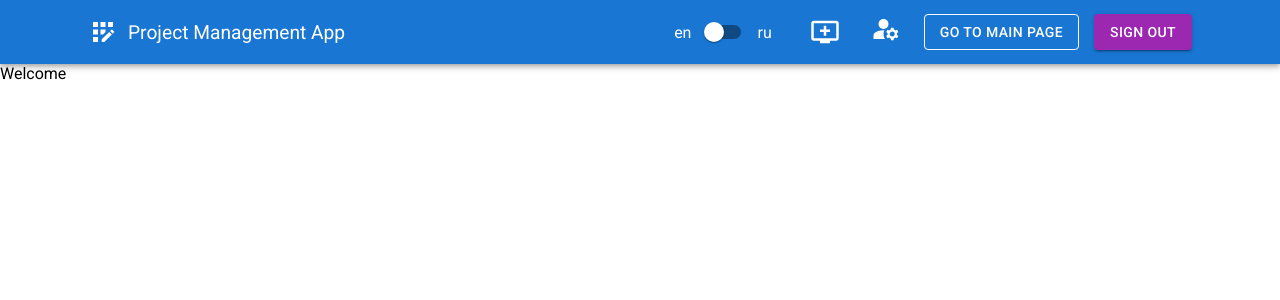
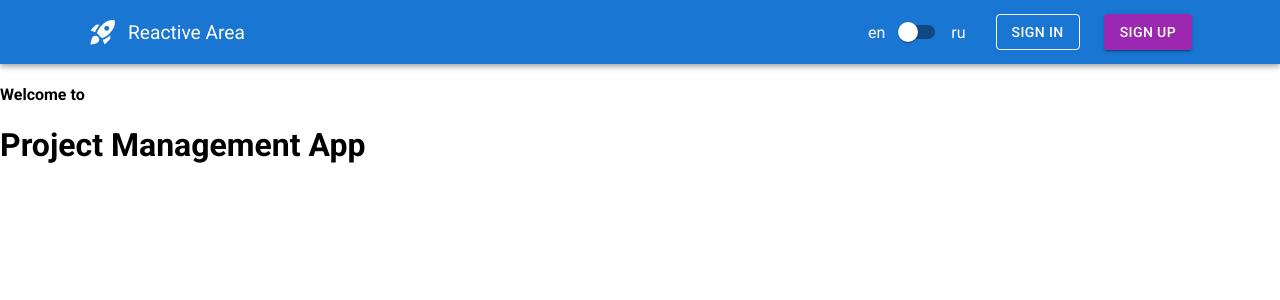
Before and after one commit to Nick1091/project-management-app, a React (Create React App) app: page / in a window 1280 px wide. Shown: the top 300 px of the page. Built offline with nearby package versions, Linux system fonts and the light colour scheme.

Commit message:
feat: add token from state to logic and redirects to sign in and sign up buttons

```diff
--- a/src/components/GuestBar/index.tsx
+++ b/src/components/GuestBar/index.tsx
@@ -1,4 +1,5 @@
-import { Box, Button } from '@mui/material';
+import { Box, Button, Link } from '@mui/material';
+import { Link as RouterLink } from 'react-router-dom';
 
 import { LocalizationToggler } from '../LocalizationToggler';
 
@@ -7,13 +8,22 @@ export const GuestBar = () => {
     <>
       <LocalizationToggler />
       <Box mr={3}>
+        <Link color="inherit" style={{ textDecoration: 'none' }} component={RouterLink} to="/login">
           <Button color="inherit" variant="outlined">
             Sign In
           </Button>
+        </Link>
       </Box>
+      <Link
+        color="inherit"
+        style={{ textDecoration: 'none' }}
+        component={RouterLink}
+        to="/register"
+      >
         <Button color="secondary" variant="contained">
           Sign up
         </Button>
+      </Link>
     </>
   );
 };
--- a/src/components/Header/index.tsx
+++ b/src/components/Header/index.tsx
@@ -1,15 +1,15 @@
 import { AppBar, Container, Toolbar } from '@mui/material';
-import AppRegistrationOutlinedIcon from '@mui/icons-material/AppRegistrationOutlined';
-
+import RocketLaunchIcon from '@mui/icons-material/RocketLaunch';
 import { useEffect, useState } from 'react';
-
-import { Typography } from './styled';
+import { useAppSelector } from '../../hooks';
 import { UserBar } from '../UserBar';
 import { GuestBar } from '../GuestBar';
+import { Typography } from './styled';
 
 export const Header = () => {
-  //this is for checking until authorization functionality is implemented
-  const token = '1';
+  const {
+    authUser: { token },
+  } = useAppSelector((state) => state.authUser);
   const [scroll, setScroll] = useState(0);
   const appBarTopStyle = token && scroll > 0 ? 0 : '-100px';
 
@@ -30,8 +30,8 @@ export const Header = () => {
       >
         <Container>
           <Toolbar>
-            <AppRegistrationOutlinedIcon sx={{ fontSize: 30 }}></AppRegistrationOutlinedIcon>
-            <Typography>Project Management App</Typography>
+            <RocketLaunchIcon sx={{ fontSize: 30 }}></RocketLaunchIcon>
+            <Typography>Reactive Area</Typography>
             {token ? <UserBar /> : <GuestBar />}
           </Toolbar>
         </Container>
--- a/src/pages/Welcome/index.tsx
+++ b/src/pages/Welcome/index.tsx
@@ -1,3 +1,8 @@
 export const Welcome = () => {
-  return <div>Welcome</div>;
+  return (
+    <>
+      <h4>Welcome to</h4>
+      <h1>Project Management App</h1>
+    </>
+  );
 };
```
Lines whose indentation alone changed are shown as unchanged.
